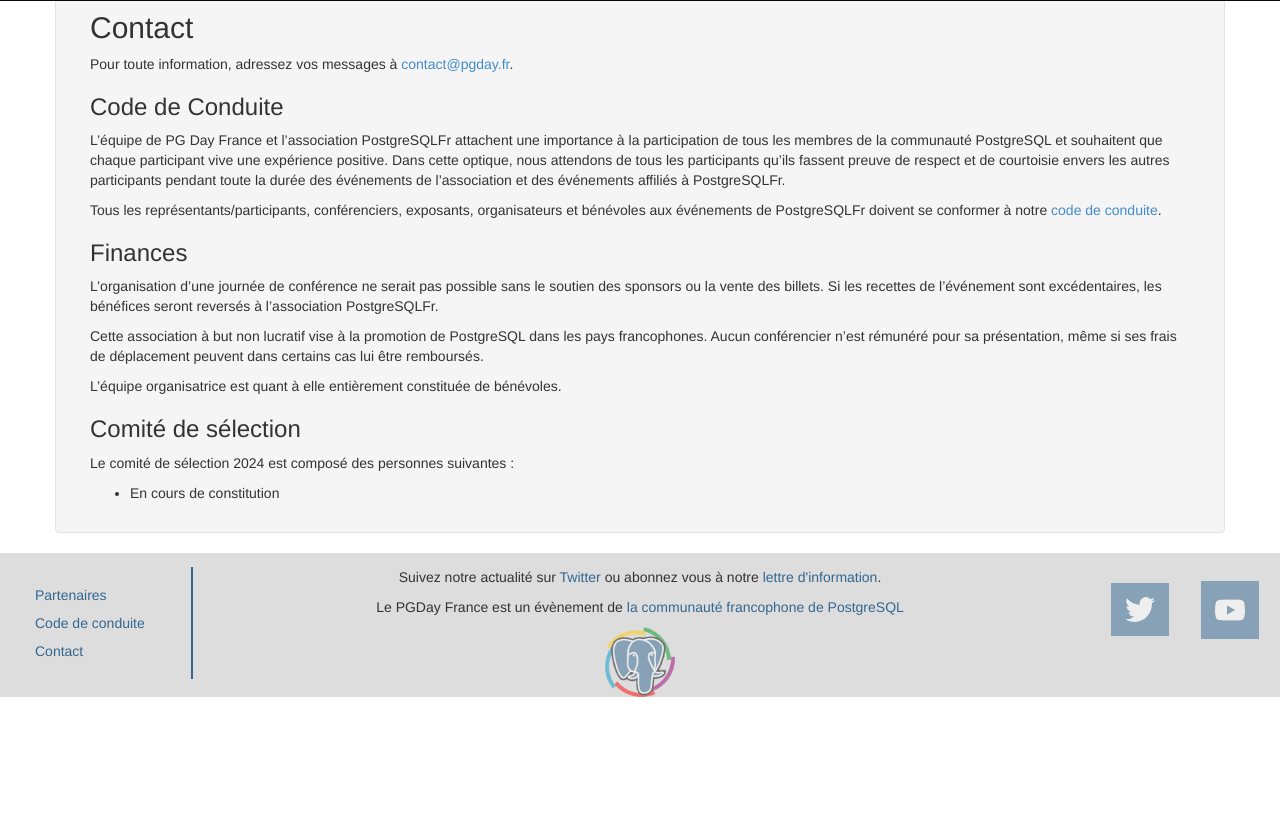
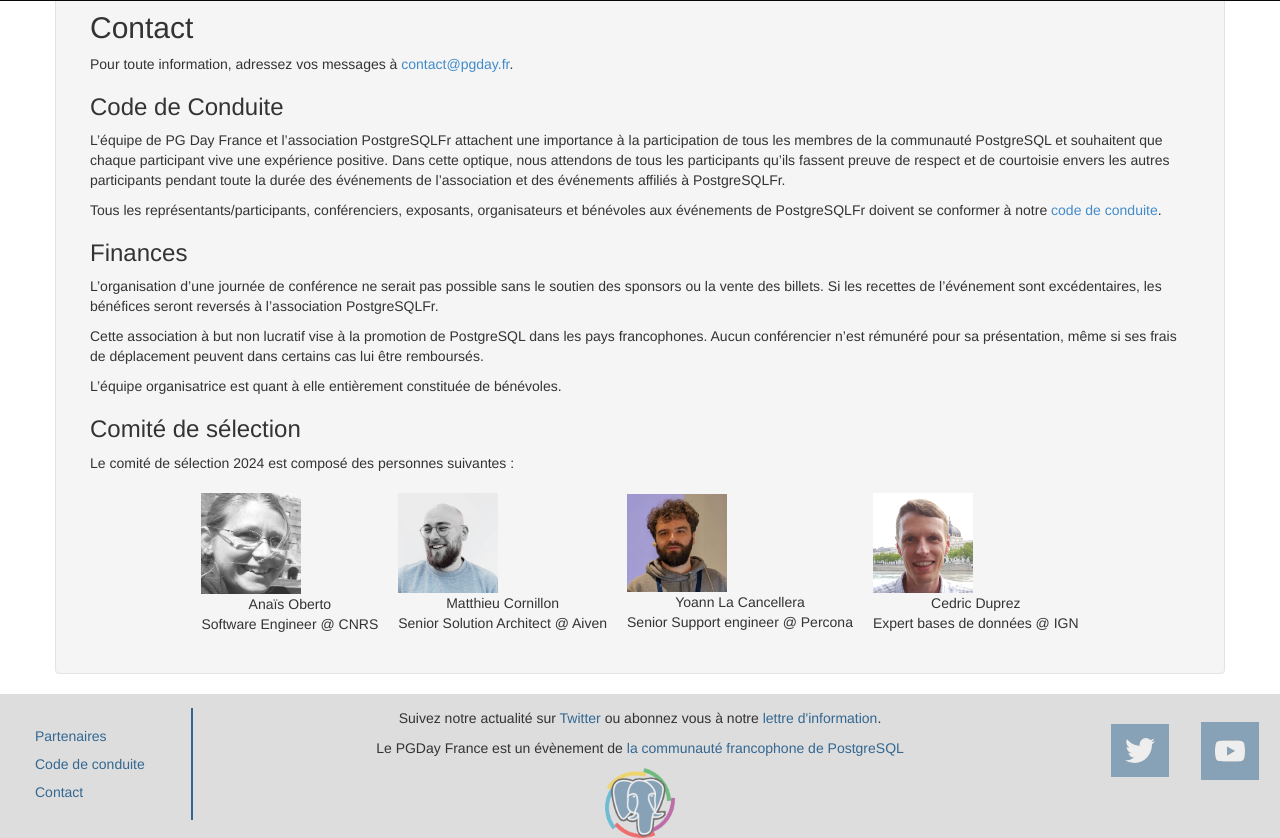
Before and after one commit to postgresqlfr/2024.pgday.fr, a Jekyll site: the page built from apropos.md, in a window 1280 px wide. Shown: the part 309-1147 px from the top of the page. Built offline with Jekyll 4.4.1, drawn with Linux system fonts in a browser that asks for light colours; our own code applies the rules of GitHub Pages for plain Markdown files; before the commit the page ends 1006 px from its top, so only the background shows below that.

Commit message:
Add CFP commitee

```diff
--- a/apropos.md
+++ b/apropos.md
@@ -51,4 +51,26 @@
 
 Le comité de sélection 2024 est composé des personnes suivantes :
 
-*  En cours de constitution
+<div style="display: flex; justify-content: center; align-items: center; flex-wrap: wrap;">
+
+  <div style="text-align: center; margin: 10px;">
+    <img src="img/team/Anais2.jpg" alt="Anaïs Oberto" class="img-responsive" width=100/>
+    <p>Anaïs Oberto <br/> Software Engineer @ CNRS</p>
+  </div>
+
+  <div style="text-align: center; margin: 10px;">
+    <img src="img/team/matt.jpeg" alt="Matthieu Cornillon" class="img-responsive" width=100/>
+    <p>Matthieu Cornillon <br/> Senior Solution Architect @ Aiven</p>
+  </div>
+
+  <div style="text-align: center; margin: 10px;">
+    <img src="img/team/yoann.png" alt="Yoann La Cancellera" class="img-responsive" width=100/>
+    <p>Yoann La Cancellera <br/> Senior Support engineer @ Percona</p>
+  </div>
+
+  <div style="text-align: center; margin: 10px;">
+    <img src="img/team/cedric.jpeg" alt="Cedric Duprez" class="img-responsive" width=100/>
+    <p>Cedric Duprez <br/> Expert bases de données @ IGN</p>
+  </div>
+
+</div>
```
Also changed, not shown: img/team/cedric.jpeg (added), img/team/matt.jpeg (added), img/team/yoann.png (added).
